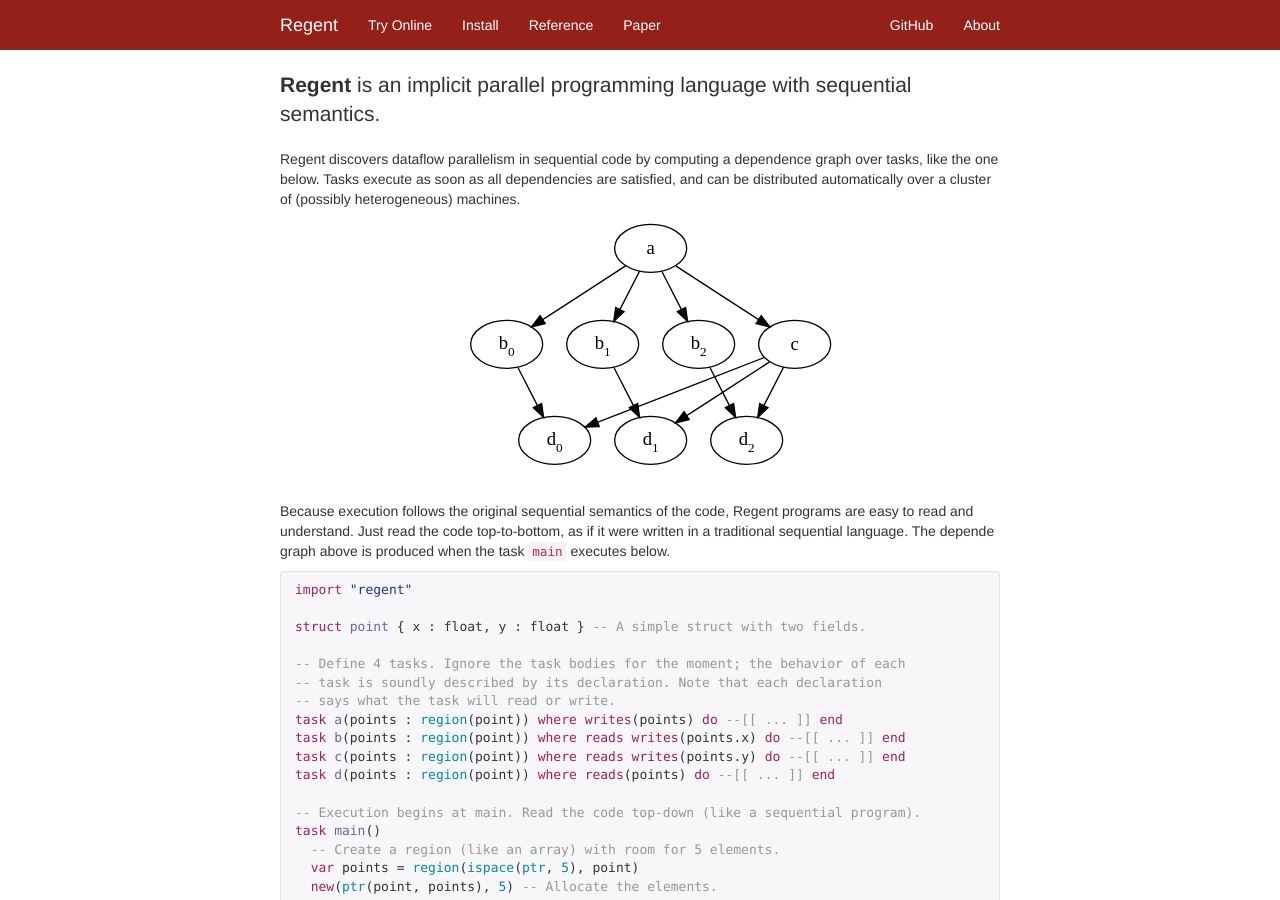
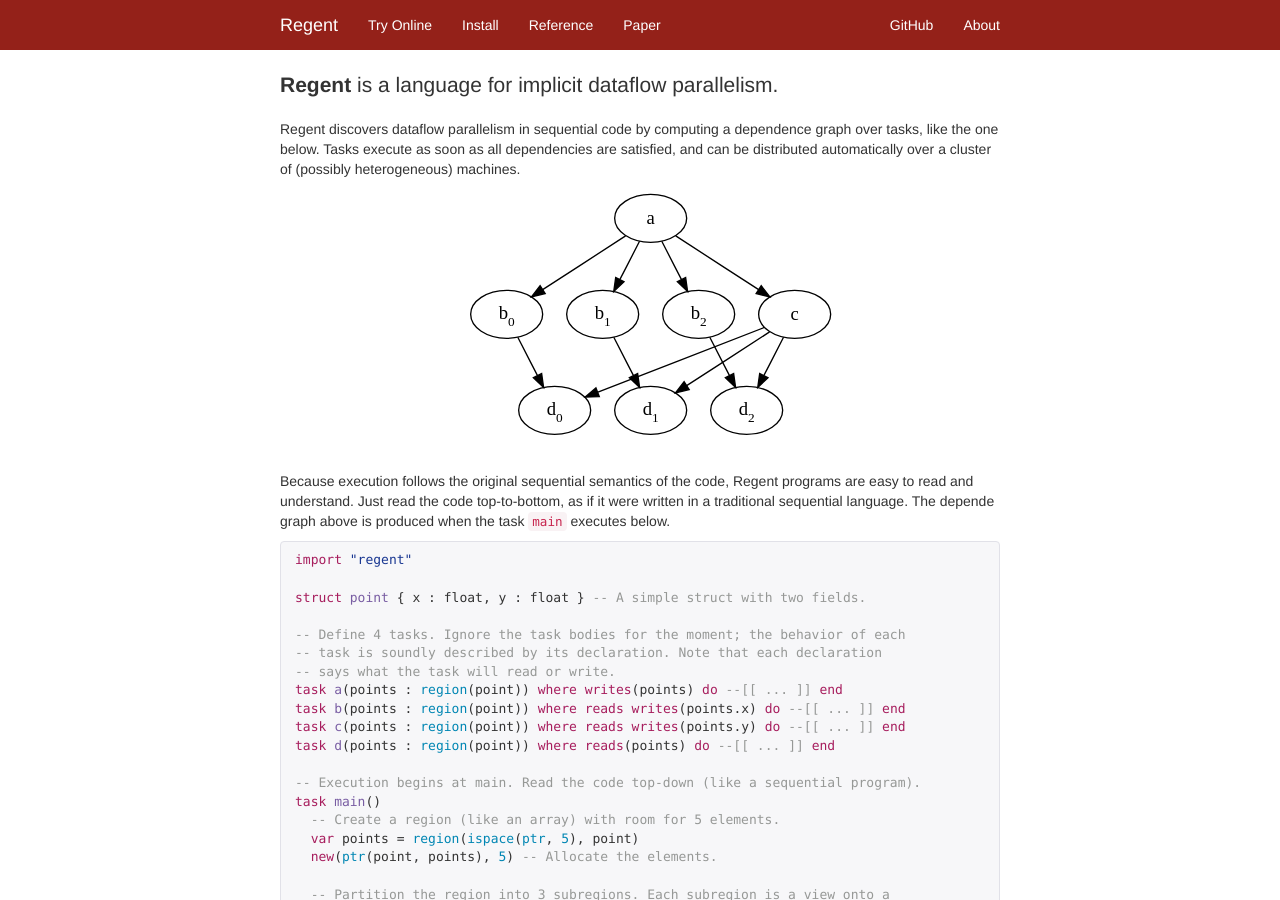
Before and after one commit to StanfordLegion/regent-lang.org, a Jekyll site: the page built from index.md, in a window 1280 px wide and 900 px high. Built offline with Jekyll 4.4.1, drawn with Linux system fonts in a browser that asks for light colours; nearby versions of some CDN libraries.

Commit message:
Tweak the title.

```diff
--- a/index.md
+++ b/index.md
@@ -1,13 +1,12 @@
 ---
 layout: page
-title: Regent
+title: "Regent: a Language for Implicit Dataflow Parallelism"
 show_title: false
 sidebar: true
 highlight_first: true
 ---
 
-**Regent** is an implicit parallel programming language with
-sequential semantics.
+**Regent** is a language for implicit dataflow parallelism.
 
 Regent discovers dataflow parallelism in sequential code by computing
 a dependence graph over tasks, like the one below. Tasks execute as
```
